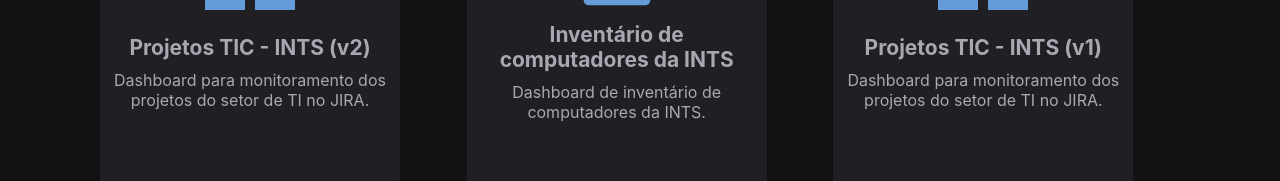
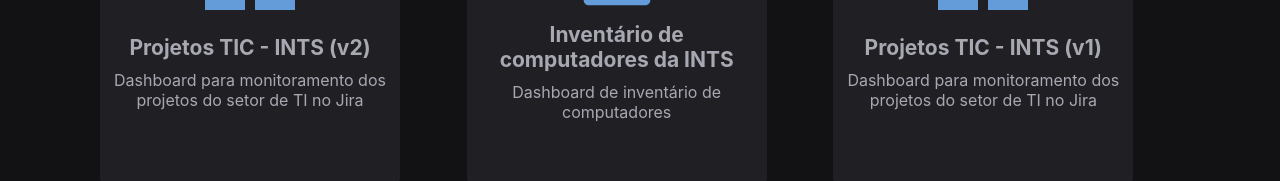
Before and after one commit to lucaslsneves/portal, a React (Create React App) app: page / in a window 1280 px wide. Shown: the part 296-477 px from the top of the page. Built offline with nearby package versions, Linux system fonts and the light colour scheme.

Commit message:
rename card titles

```diff
--- a/src/App.js
+++ b/src/App.js
@@ -34,21 +34,21 @@
           <Card
             url="https://app.powerbi.com/groups/me/reports/26311468-e27e-4724-8e50-c6d9271eb6fd/ReportSection25dafee6c7070657804b"
             title="Projetos TIC - INTS (v2)"
-            description="Dashboard para monitoramento dos projetos do setor de TI no JIRA."
+            description="Dashboard para monitoramento dos projetos do setor de TI no Jira"
             color="#639cd9"
           />
 
           <Card
             url="https://app.powerbi.com/groups/me/reports/36a677ff-ecbe-4d7d-a952-82092cfc50fb/ReportSection"
             title="Inventário de computadores da INTS"
-            description="Dashboard de inventário de computadores da INTS."
+            description="Dashboard de inventário de computadores"
             icon="desktop"
             color="#639cd9"
           />
            <Card
             url="https://app.powerbi.com/groups/me/reports/c3313ca5-55f3-438f-a218-c50d785c6f81/ReportSection9eec9aeed0040923d8ec"
             title="Projetos TIC - INTS (v1)"
-            description="Dashboard para monitoramento dos projetos do setor de TI no JIRA."
+            description="Dashboard para monitoramento dos projetos do setor de TI no Jira"
             color="#639cd9"
           />
         </CardSection>
```
